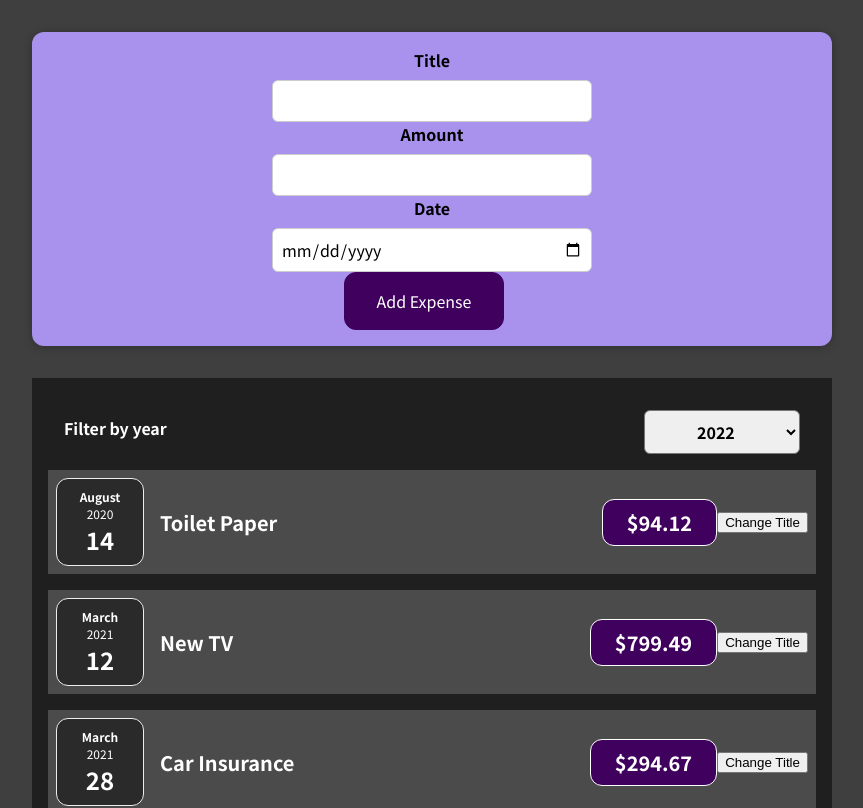
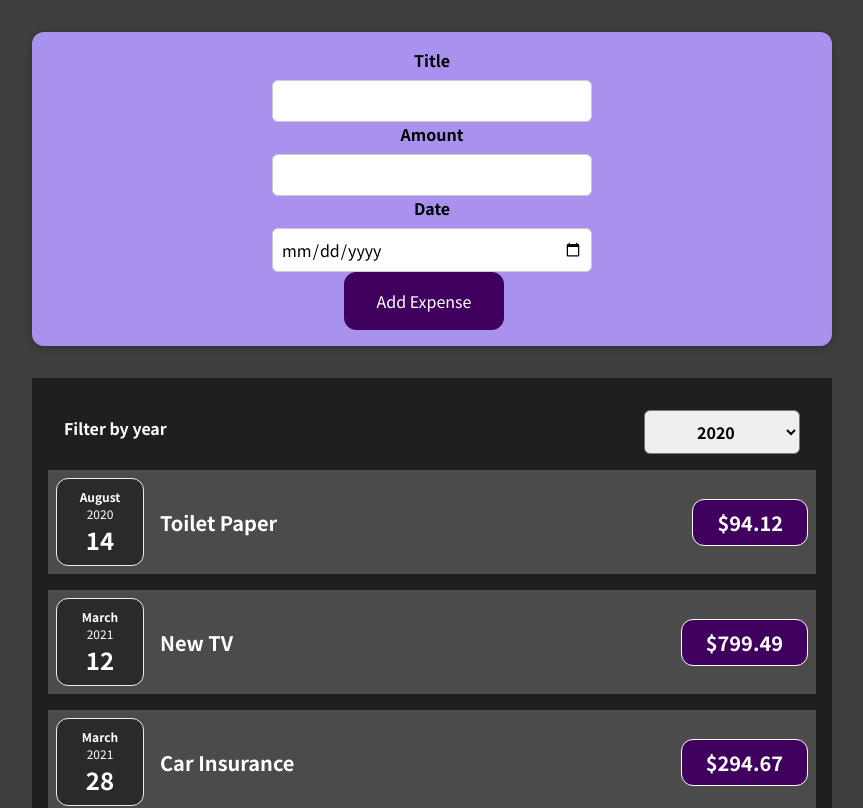
Before and after one commit to aryzk29/learnreact, a React (Create React App) app: page / in a window 1280 px wide. Shown: the top 808 px of the page, without its empty margins (208-1071 px from the left). Built offline with nearby package versions, Linux system fonts and the light colour scheme.

Commit message:
add new expense to list and fixing typo

```diff
--- a/src/App.js
+++ b/src/App.js
@@ -1,8 +1,8 @@
+import { useState } from "react";
 import Expenses from "./components/Expenses/Expenses";
 import NewExpense from "./components/NewExpense/NewExpense";
 
-function App() {
-  const expenses = [
+const expenses = [
     {
       id: 'e1',
       title: 'Toilet Paper',
@@ -24,15 +24,19 @@ function App() {
     },
   ];
 
+function App() {
+  const [initialExpenses, NewExpenses] = useState(expenses)
+
   function addNewExpenseHandler(expenseData) {
-    console.log('app.js')
-    console.log(expenseData)
+    NewExpenses( prevState => {
+      return [expenseData, ...prevState];
+    })
   }
 
   return (
     <div>
       <NewExpense onAddNewExpense={addNewExpenseHandler}/>
-      <Expenses expenseItem={expenses}></Expenses>
+      <Expenses expenseItem={initialExpenses}></Expenses>
     </div>
   );
 }
--- a/src/components/Expenses/ExpenseItem.js
+++ b/src/components/Expenses/ExpenseItem.js
@@ -1,24 +1,23 @@
 import ExpenseDate from './ExpenseDate'
 import './ExpenseItem.css'
 import Card from '../UI/Card'
-import { useState } from 'react'
 
 function ExpenseItem(props) {
-    const [title, setTitle] = useState(props.title);
+    // const [title, setTitle] = useState(props.title);
 
-    function clickHandler() {
-        setTitle('updated')
-        console.log('clicked')
-    }
+    // function clickHandler() {
+    //     setTitle('updated')
+    //     console.log('clicked')
+    // }
 
     return (
         <Card className='expense-item'>
             <ExpenseDate date={props.date}></ExpenseDate>
             <div className='expense-item__description'>
-                <h2>{title}</h2>
+                <h2>{props.title}</h2>
                 <div className='expense-item__price'>${props.amount}</div>
             </div>
-            <button onClick={clickHandler}>Change Title</button>
+            {/* <button onClick={clickHandler}>Change Title</button> */}
         </Card>
     )
 }
--- a/src/components/Expenses/Expenses.js
+++ b/src/components/Expenses/Expenses.js
@@ -1,24 +1,23 @@
+import { useState } from 'react'
 import Card from '../UI/Card'
 import ExpensesFilter from './ExpensesFilter'
 import ExpenseItem from './ExpenseItem'
 import './Expenses.css'
 
 function Expenses(props) {
-    function filterByYearHandler(selectedYear) {
-        console.log(selectedYear)
-    }
+    const [filteredYear, setFilteredYear] = useState('2020');
+
+    const filterChangeHandler = selectedYear => {
+        setFilteredYear(selectedYear);
+    };
 
     return (
         <div>
 
             <Card className='expenses'>
-                <ExpensesFilter filterByYear={filterByYearHandler}></ExpensesFilter>
-                {props.expenseItem.map(expense =>
-                    <ExpenseItem title={expense.title} amount={expense.amount} date={expense.date}></ExpenseItem>)}
-                {/* <ExpenseItem title={props.expenseItem[0].title} amount={props.expenseItem[0].amount} date={props.expenseItem[0].date}></ExpenseItem>
-                <ExpenseItem title={props.expenseItem[1].title} amount={props.expenseItem[1].amount} date={props.expenseItem[1].date}></ExpenseItem>
-                <ExpenseItem title={props.expenseItem[2].title} amount={props.expenseItem[2].amount} date={props.expenseItem[2].date}></ExpenseItem>
-                <ExpenseItem title={props.expenseItem[3].title} amount={props.expenseItem[3].amount} date={props.expenseItem[3].date}></ExpenseItem> */}
+                <ExpensesFilter selected={filteredYear} onChangeFilter={filterChangeHandler}/>
+                {props.expenseItem.map((expense) =>
+                    (<ExpenseItem title={expense.title} amount={expense.amount} date={expense.date}></ExpenseItem>))}
             </Card>
         </div>
 
--- a/src/components/Expenses/ExpensesFilter.js
+++ b/src/components/Expenses/ExpensesFilter.js
@@ -1,21 +1,17 @@
-
-import React, { useState } from 'react';
+import React from 'react';
 
 import './ExpensesFilter.css';
 
 const ExpensesFilter = (props) => {
-  const [selectedYear, setSelectedYear] = useState('2022')
-
-  function yearChangeHandler(event) {
-    setSelectedYear(event.target.value)
-    props.filterByYear(event.target.value)
-  }
+  const dropdownChangeHandler = (event) => {
+    props.onChangeFilter(event.target.value);
+  };
 
   return (
     <div className='expenses-filter'>
       <div className='expenses-filter__control'>
         <label>Filter by year</label>
-        <select value={selectedYear} onChange={yearChangeHandler}>
+        <select value={props.selected} onChange={dropdownChangeHandler}>
           <option value='2022'>2022</option>
           <option value='2021'>2021</option>
           <option value='2020'>2020</option>
```
Also changed, not shown: 1 other file (tests, documents, lock files or other folders).
